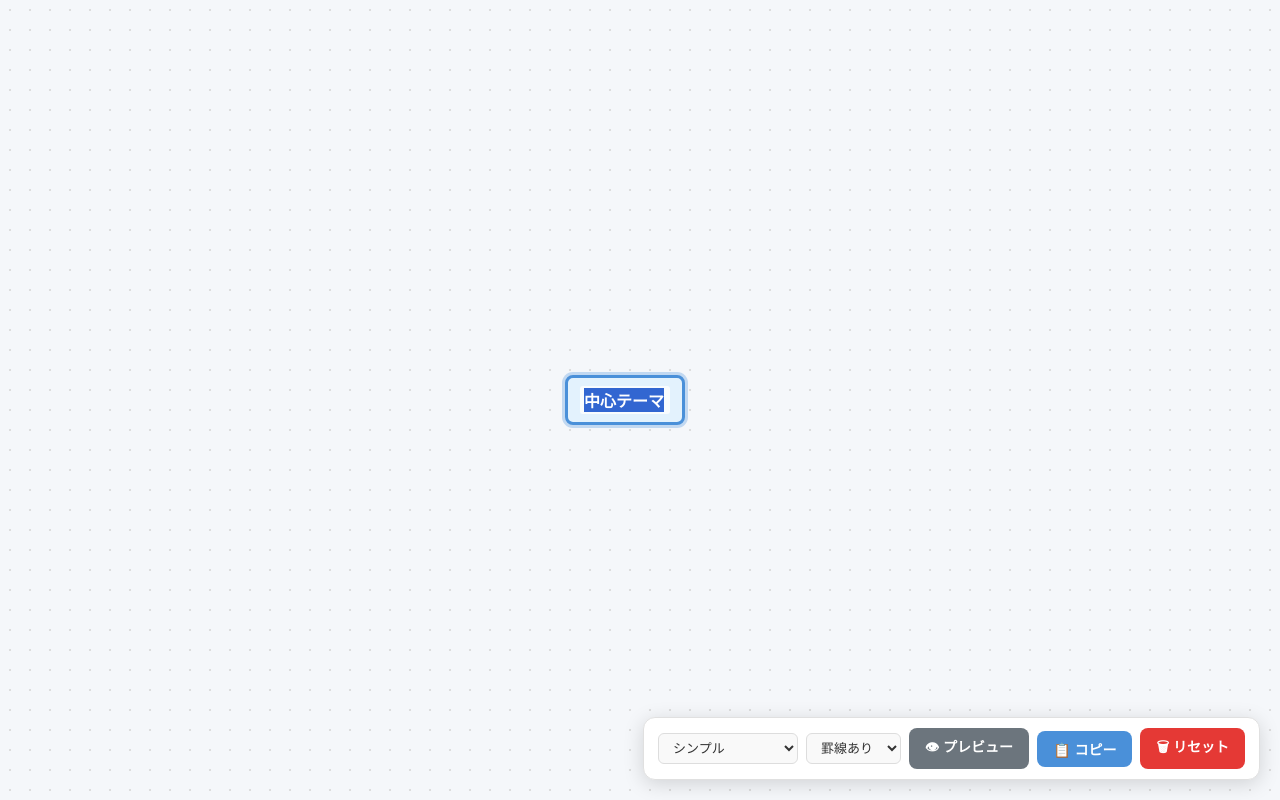
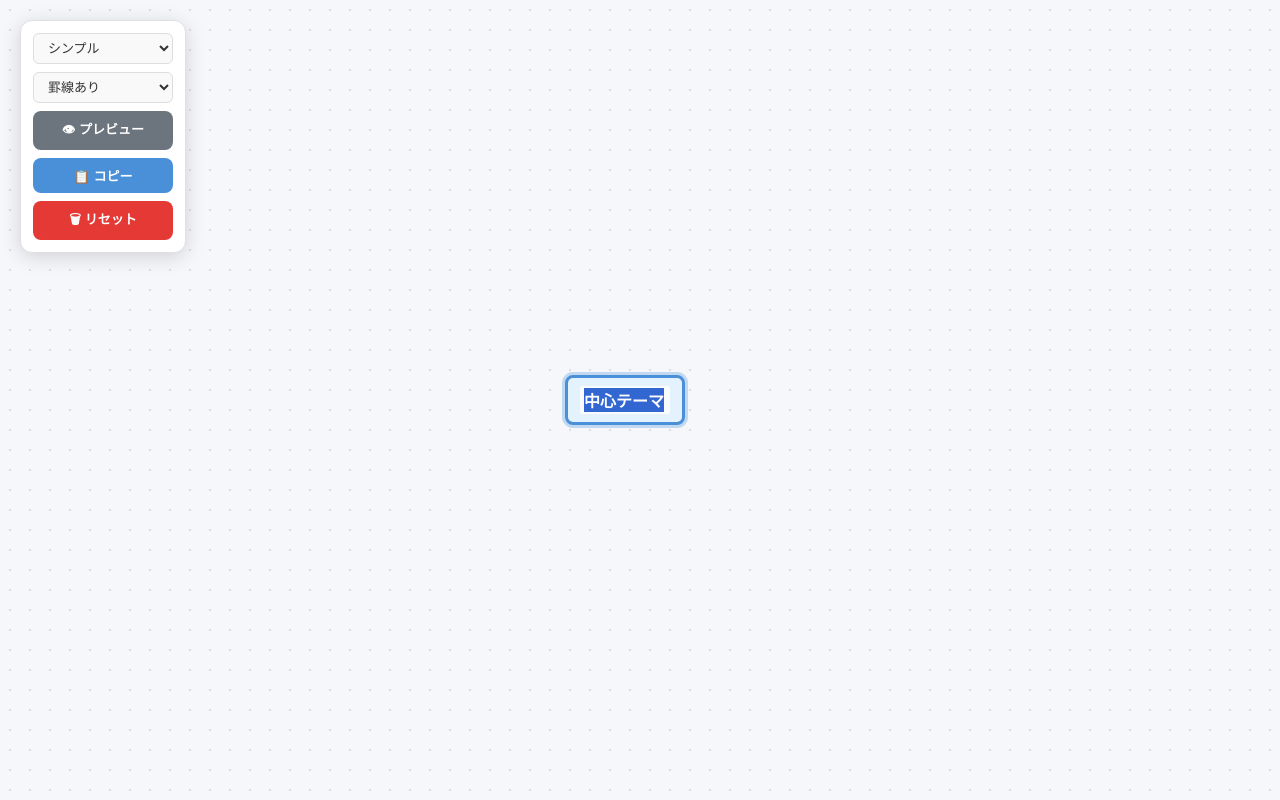
Before and after one commit to morifumi76/mindmap-app, a website: page index.html in a window 1280 px wide. Drawn offline with Linux system fonts and the light colour scheme.

Commit message:
ui(panel): コントロールパネルを左上・縦並びに移動
- Changed position: fixed bottom/right → top:20px left:20px
- Changed flex-direction: row → column for vertical stacking
- Buttons and selects stretch to full panel width
- Panel stays out of the way as mind map expands center→right/down
- Tests: 5/5 passed

Co-authored-by: morifumi76 <genspark_dev@genspark.ai>

```diff
--- a/index.html
+++ b/index.html
@@ -190,17 +190,19 @@
            ======================================== */
         .copy-panel {
             position: fixed;
-            bottom: 20px;
-            right: 20px;
+            top: 20px;
+            left: 20px;
             display: flex;
-            align-items: center;
+            flex-direction: column;
+            align-items: stretch;
             gap: 8px;
             z-index: 500;
             background: #ffffff;
-            padding: 10px 14px;
+            padding: 12px;
             border-radius: 12px;
             box-shadow: 0 4px 20px rgba(0,0,0,0.15);
             border: 1px solid #e0e0e0;
+            min-width: 160px;
         }
 
         .copy-panel select {
@@ -214,6 +216,7 @@
             cursor: pointer;
             outline: none;
             transition: border-color 0.2s;
+            width: 100%;
         }
 
         .copy-panel select:focus {
@@ -223,6 +226,7 @@
         .copy-btn, .preview-btn {
             display: flex;
             align-items: center;
+            justify-content: center;
             gap: 6px;
             padding: 8px 16px;
             border: none;
@@ -230,11 +234,12 @@
             background: var(--primary-color);
             color: white;
             font-family: var(--font-family);
-            font-size: 14px;
+            font-size: 13px;
             font-weight: bold;
             cursor: pointer;
             transition: background 0.2s, transform 0.1s;
             white-space: nowrap;
+            width: 100%;
         }
 
         .preview-btn {
@@ -256,6 +261,7 @@
         .reset-btn {
             display: flex;
             align-items: center;
+            justify-content: center;
             gap: 6px;
             padding: 8px 16px;
             border: none;
@@ -263,11 +269,12 @@
             background: #e53935;
             color: white;
             font-family: var(--font-family);
-            font-size: 14px;
+            font-size: 13px;
             font-weight: bold;
             cursor: pointer;
             transition: background 0.2s, transform 0.1s;
             white-space: nowrap;
+            width: 100%;
         }
 
         .reset-btn:hover {
```
